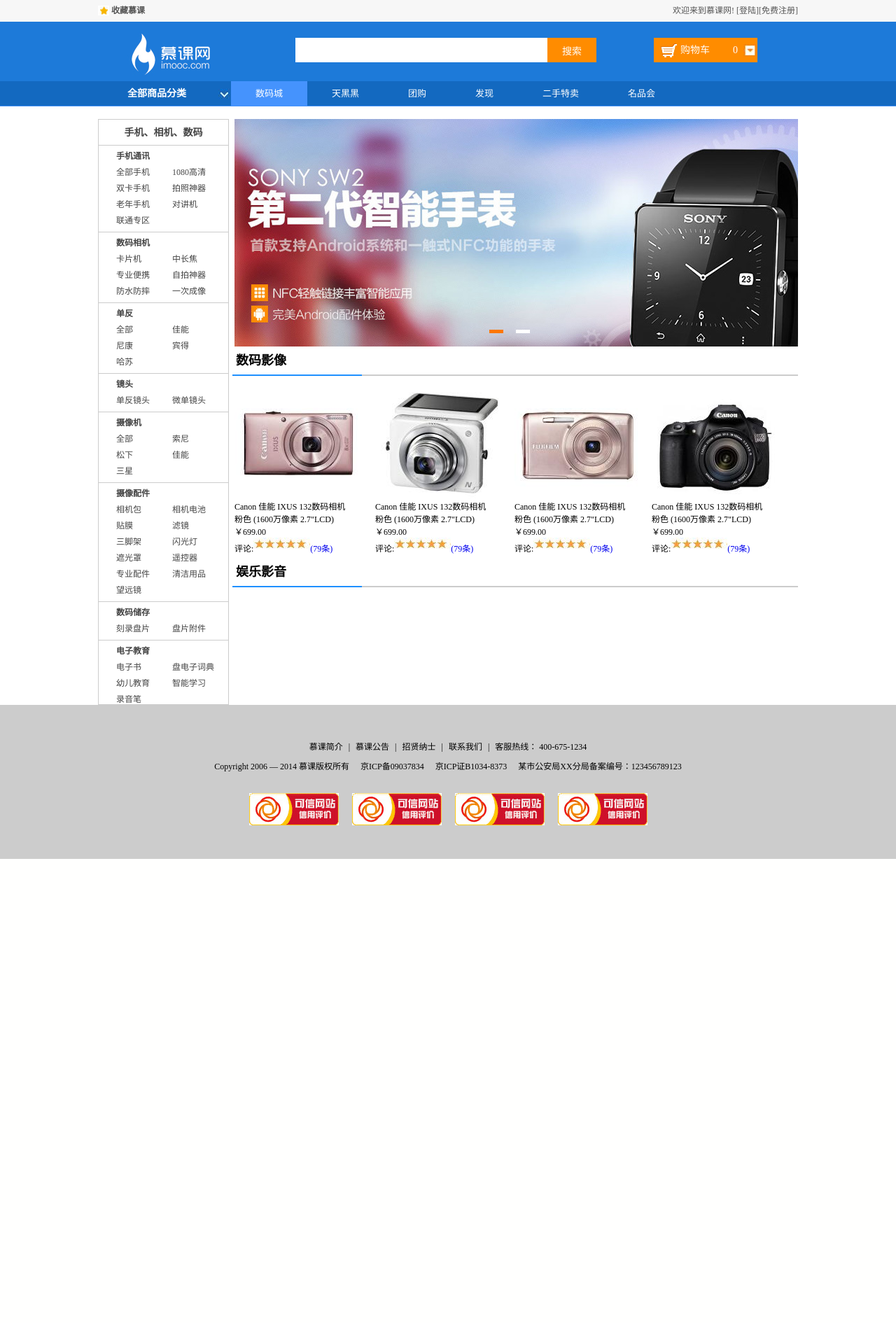
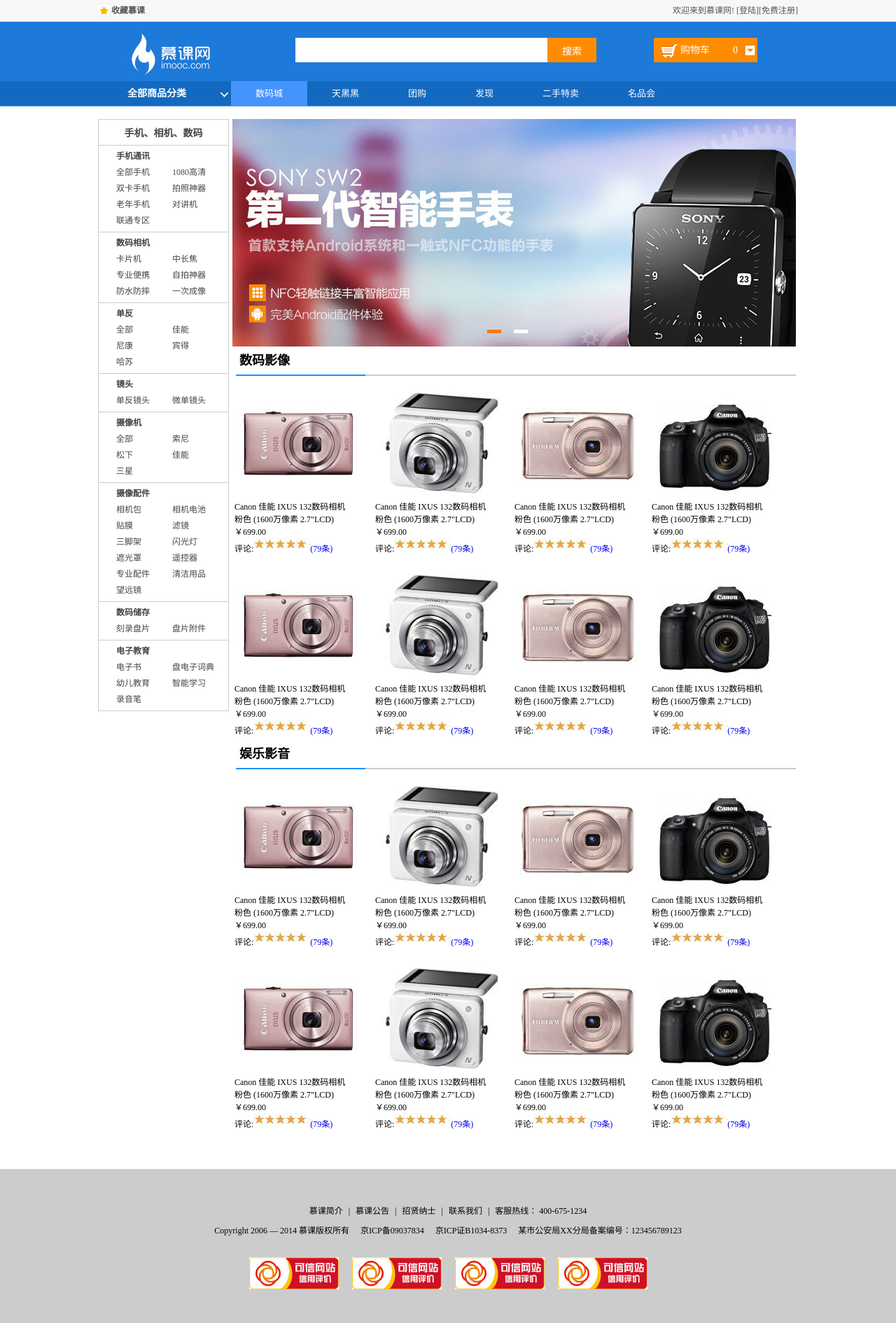
Before and after one commit to turboTy/new, a PHP site: page /production.html in a window 1280 px wide. Shown: the whole page at 70% size. Before the commit the page ends 1227 px from the top, so only its background shows below. Run offline with PHP 8.4, Linux system fonts and the light colour scheme.

Commit message:
update-detailing
二〇一七年一月十六日 23:08:56

```diff
--- a/production.html
+++ b/production.html
@@ -54,46 +54,46 @@
 	</div>
 	<div class="products comWidth">
 		<div class="productsList">
-			<div class="products_main">
+			<div class="products_main div">
 				<h3>手机、相机、数码</h3>
 			</div>
-			<div class="products_phone">
+			<div class="products_phone div">
 				<dl>
 					<dt>手机通讯</dt>
 					<dd><a href="#">全部手机</a><a href="#">1080高清</a><br><a href="#">双卡手机</a><a href="#">拍照神器</a><br><a href="#">老年手机</a><a href="#">对讲机</a><br><a href="#">联通专区</a></dd>
 				</dl>
 			</div>
-			<div class="products_camera">
+			<div class="products_camera div">
 				<dl>
 					<dt>数码相机</dt>
 					<dd><a href="#">卡片机</a><a href="#">中长焦</a><br><a href="#">专业便携</a><a href="#">自拍神器</a><br><a href="#">防水防摔</a><a href="#">一次成像</a><br></dd>
 				</dl>
 			</div>
-			<div class="products_singleLens">
+			<div class="products_singleLens div">
 				<dl>
 					<dt>单反</dt>
 					<dd><a href="#">全部</a><a href="#">佳能</a><br><a href="#">尼康</a><a href="#">宾得</a><br><a href="#">哈苏</a></dd>
 				</dl>
 			</div>
-			<div class="products_shot">
+			<div class="products_shot div">
 				<dl>
 					<dt>镜头</dt>
 					<dd><a href="#">单反镜头</a><a href="#">微单镜头</a></dd>
 				</dl>
 			</div>
-			<div class="products_vidicon">
+			<div class="products_vidicon div">
 				<dl>
 					<dt>摄像机</dt>
 					<dd><a href="#">全部</a><a href="#">索尼</a><br><a href="#">松下</a><a href="#">佳能</a><br><a href="#">三星</a></dd>
 				</dl>
 			</div>
-			<div class="products_vidParts">
+			<div class="products_vidParts div">
 				<dl>
 					<dt>摄像配件</dt>
 					<dd><a href="#">相机包</a><a href="#">相机电池</a><br><a href="#">贴膜</a><a href="#">滤镜</a><br><a href="#">三脚架</a><a href="#">闪光灯</a><br><a href="#">遮光罩</a><a href="#">遥控器</a><br><a href="#">专业配件</a><a href="#">清洁用品</a><br><a href="#">望远镜</a></dd>
 				</dl>
 			</div>
-			<div class="products_digital">
+			<div class="products_digital div">
 				<dl>
 					<dt>数码储存</dt>
 					<dd><a href="#">刻录盘片</a><a href="#">盘片附件</a></dd>
@@ -158,6 +158,38 @@
 						评论:<img src="./images/CPFL/5star.jpg" ><a href="#">(79条)</a>
 					</div>
 				</div>
+				<div class="products_top fl">
+					<a href="#"><img class="IXUS" src="./images/CPFL/canon-IXUS.jpg" alt="canon-IXUS"></a>
+					<div class="products_bottom">
+						<p>Canon 佳能 IXUS 132数码相机<br>粉色 (1600万像素 2.7"LCD)</p>
+						<span>￥699.00</span><br>
+						评论:<img src="./images/CPFL/5star.jpg" ><a href="#">(79条)</a>
+					</div>
+				</div>
+				<div class="products_top fl">
+					<a href="#"><img class="powershot" src="./images/CPFL/canon-powershot.jpg" alt="canon-powershot"></a>
+					<div class="products_bottom">
+						<p>Canon 佳能 IXUS 132数码相机<br>粉色 (1600万像素 2.7"LCD)</p>
+						<span>￥699.00</span><br>
+						评论:<img src="./images/CPFL/5star.jpg" ><a href="#">(79条)</a>
+					</div>
+				</div>
+				<div class="products_top fl">
+					<a href="#"><img class="fujifilm" src="./images/CPFL/fujifilm.jpg" alt="fujifilm"></a>
+					<div class="products_bottom">
+						<p>Canon 佳能 IXUS 132数码相机<br>粉色 (1600万像素 2.7"LCD)</p>
+						<span>￥699.00</span><br>
+						评论:<img src="./images/CPFL/5star.jpg" ><a href="#">(79条)</a>
+					</div>
+				</div>
+				<div class="products_top fl">
+					<a href="#"><img class="EOS60D" src="./images/CPFL/canon-EOS60D.jpg" alt="canon-EOS60D"></a>
+					<div class="products_bottom">
+						<p>Canon 佳能 IXUS 132数码相机<br>粉色 (1600万像素 2.7"LCD)</p>
+						<span>￥699.00</span><br>
+						评论:<img src="./images/CPFL/5star.jpg" ><a href="#">(79条)</a>
+					</div>
+				</div>
 			</div>
 			<div class="productsTitle">
 				<div  class="fl">
@@ -165,8 +197,71 @@
 				</div>
 				<div class="fr"></div>
 			</div>
-			<div class="productsDetails" style="vertical-align:middle">
-
+			<div class="products_demo">
+				<div class="products_top fl">
+					<a href="#"><img class="IXUS" src="./images/CPFL/canon-IXUS.jpg" alt="canon-IXUS"></a>
+					<div class="products_bottom">
+						<p>Canon 佳能 IXUS 132数码相机<br>粉色 (1600万像素 2.7"LCD)</p>
+						<span>￥699.00</span><br>
+						评论:<img src="./images/CPFL/5star.jpg" ><a href="#">(79条)</a>
+					</div>
+				</div>
+				<div class="products_top fl">
+					<a href="#"><img class="powershot" src="./images/CPFL/canon-powershot.jpg" alt="canon-powershot"></a>
+					<div class="products_bottom">
+						<p>Canon 佳能 IXUS 132数码相机<br>粉色 (1600万像素 2.7"LCD)</p>
+						<span>￥699.00</span><br>
+						评论:<img src="./images/CPFL/5star.jpg" ><a href="#">(79条)</a>
+					</div>
+				</div>
+				<div class="products_top fl">
+					<a href="#"><img class="fujifilm" src="./images/CPFL/fujifilm.jpg" alt="fujifilm"></a>
+					<div class="products_bottom">
+						<p>Canon 佳能 IXUS 132数码相机<br>粉色 (1600万像素 2.7"LCD)</p>
+						<span>￥699.00</span><br>
+						评论:<img src="./images/CPFL/5star.jpg" ><a href="#">(79条)</a>
+					</div>
+				</div>
+				<div class="products_top fl">
+					<a href="#"><img class="EOS60D" src="./images/CPFL/canon-EOS60D.jpg" alt="canon-EOS60D"></a>
+					<div class="products_bottom">
+						<p>Canon 佳能 IXUS 132数码相机<br>粉色 (1600万像素 2.7"LCD)</p>
+						<span>￥699.00</span><br>
+						评论:<img src="./images/CPFL/5star.jpg" ><a href="#">(79条)</a>
+					</div>
+				</div>
+				<div class="products_top fl">
+					<a href="#"><img class="IXUS" src="./images/CPFL/canon-IXUS.jpg" alt="canon-IXUS"></a>
+					<div class="products_bottom">
+						<p>Canon 佳能 IXUS 132数码相机<br>粉色 (1600万像素 2.7"LCD)</p>
+						<span>￥699.00</span><br>
+						评论:<img src="./images/CPFL/5star.jpg" ><a href="#">(79条)</a>
+					</div>
+				</div>
+				<div class="products_top fl">
+					<a href="#"><img class="powershot" src="./images/CPFL/canon-powershot.jpg" alt="canon-powershot"></a>
+					<div class="products_bottom">
+						<p>Canon 佳能 IXUS 132数码相机<br>粉色 (1600万像素 2.7"LCD)</p>
+						<span>￥699.00</span><br>
+						评论:<img src="./images/CPFL/5star.jpg" ><a href="#">(79条)</a>
+					</div>
+				</div>
+				<div class="products_top fl">
+					<a href="#"><img class="fujifilm" src="./images/CPFL/fujifilm.jpg" alt="fujifilm"></a>
+					<div class="products_bottom">
+						<p>Canon 佳能 IXUS 132数码相机<br>粉色 (1600万像素 2.7"LCD)</p>
+						<span>￥699.00</span><br>
+						评论:<img src="./images/CPFL/5star.jpg" ><a href="#">(79条)</a>
+					</div>
+				</div>
+				<div class="products_top fl">
+					<a href="#"><img class="EOS60D" src="./images/CPFL/canon-EOS60D.jpg" alt="canon-EOS60D"></a>
+					<div class="products_bottom">
+						<p>Canon 佳能 IXUS 132数码相机<br>粉色 (1600万像素 2.7"LCD)</p>
+						<span>￥699.00</span><br>
+						评论:<img src="./images/CPFL/5star.jpg" ><a href="#">(79条)</a>
+					</div>
+				</div>
 			</div>
 		</div>
 	</div>
--- a/style/main.css
+++ b/style/main.css
@@ -130,7 +130,7 @@ width: 186px; height: 66px; text-align: center; line-height: 80px;font-family: "
 .elec_goodsItem>.bottom4 a {margin-top: 25px;}
 
 /*bottomInfo部分*/
-.bottomInfo {height: 220px;background-color: #ccc; clear: both;}
+.bottomInfo {height: 220px;background-color: #ccc; clear: both; margin-top: 30px;}
 .mooke_info,.copyRight_info,.img_info {text-align: center;}
 .mooke_info a{display: inline-block; margin:50px 8px 10px 8px;}
 .mooke_info a:link,.copyRight_info a:link {color: #000;}
@@ -141,9 +141,10 @@ width: 186px; height: 66px; text-align: center; line-height: 80px;font-family: "
 
 /*productsList部分*/
 .products {margin-top: 18px; }
-.productsList {border: 1px solid #ccc; width: 185px; height: 835px; color: #444; float: left; }
-.productsList div {border-bottom: 1px solid #ccc;}
-.products_main { height: 36px; line-height: 36px; text-align: center;}
+.productsList {border: 1px solid #ccc; width: 185px; height: 844px; color: #444; float: left; }
+.productsList .div {border-bottom: 1px solid #ccc;}
+.products_main { height: 36px; line-height: 38px; text-align: center;}
+.products_education {border-bottom:;}
 /*.products_phone dl { width: 100%; line-height: 26px;  margin-left: 25px; padding:5px 0; }
 .products_phone dt {font-weight: bold;}
 .products_phone a {display: inline-block;margin-right: 33px;}
@@ -164,13 +165,14 @@ width: 186px; height: 66px; text-align: center; line-height: 80px;font-family: "
 .img_num a {display: inline-block; width: 20px; height: 5px; margin-right: 15px;background-color: #fff; overflow: hidden;}
 .img_num .active {background-color:#F70; }
 /*productsTitle部分*/
-.productsTitle {margin-left: 5px;}
+.productsTitle {margin-left: 5px;float: none;}
 .productsTitle .fl {height: 40px; width: 180px; margin-left: 5px; padding-left: 5px; border-bottom: 2px solid #1e90ff;
 line-height: 40px;}
-.productsTitle .fr {height: 40px; width: 623px; border-bottom: 2px solid #ccc;
+.productsTitle .fr {height: 40px; width: 615px; border-bottom: 2px solid #ccc;
 line-height: 40px;}
 /*products*/
-.products_demo { height: 565px;  font-family: "Microsoft YAHEI";}
+.productsItem {width: 81%; height: 1500px; float: left; position: relative;}
+.products_demo { height: 455px;  font-family: "Microsoft YAHEI";}
 .products_top {margin: 5px 8px; position: relative; height: 250px; }
 .IXUS,.fujifilm {display: block; margin-top: 25px;}
 .EOS60D {margin-top: 20px;}
```
